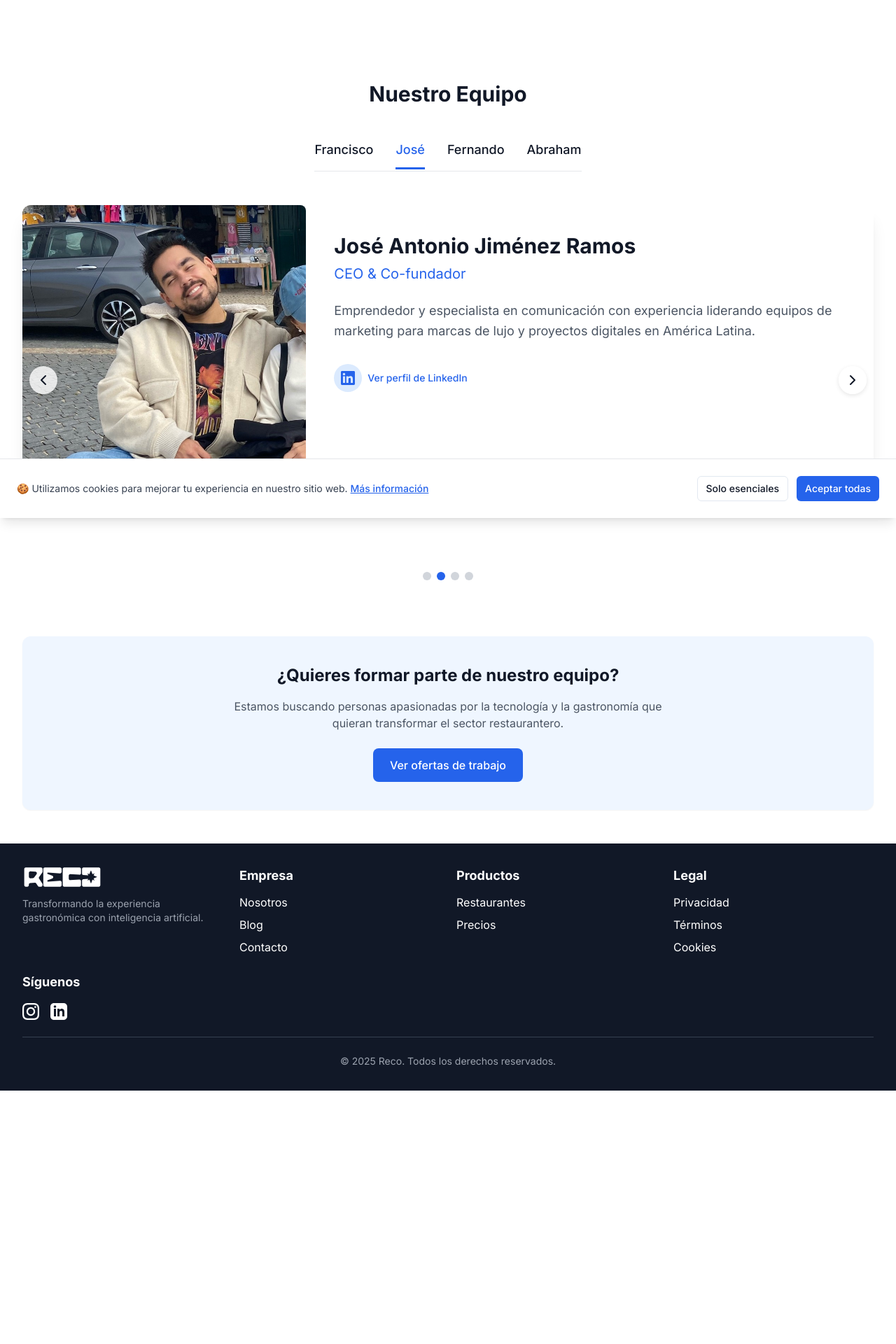
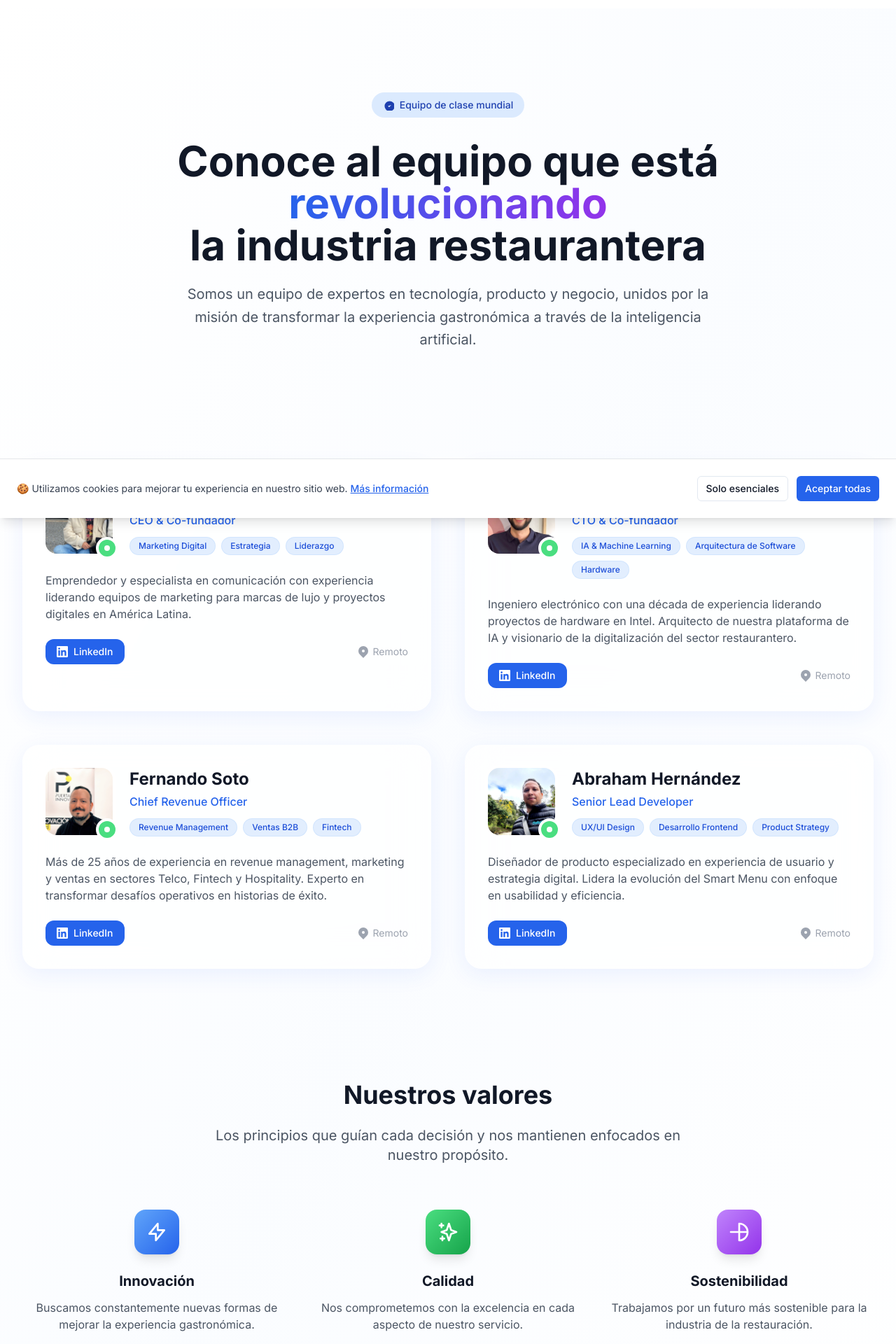
Before and after one commit to chico10117/reco_landing2, a SvelteKit app: page /nosotros in a window 1280 px wide. Shown: the part 60-1980 px from the top of the page at 70% size. Before the commit the page ends 1618 px from the top, so only its background shows below. Built offline with nearby package versions, Linux system fonts and the light colour scheme.

Commit message:
Redesigned the nosotros page

```diff
--- a/src/routes/nosotros/+page.svelte
+++ b/src/routes/nosotros/+page.svelte
@@ -1,311 +1,287 @@
 <script lang="ts">
+  import { onMount } from 'svelte';
+
   // Miembros del equipo
   const equipo = [
+    {
+      nombre: 'José Antonio Jiménez Ramos',
+      cargo: 'CEO & Co-fundador',
+      foto: '/img/team/jose.jpeg',
+      bio: 'Emprendedor y especialista en comunicación con experiencia liderando equipos de marketing para marcas de lujo y proyectos digitales en América Latina.',
+      linkedin: 'https://www.linkedin.com/in/joseantoniojimenezramos/',
+      skills: ['Marketing Digital', 'Estrategia', 'Liderazgo']
+    },
     {
       nombre: 'Francisco Cordero',
       cargo: 'CTO & Co-fundador',
       foto: '/img/team/francisco.jpeg',
       bio: 'Ingeniero electrónico con una década de experiencia liderando proyectos de hardware en Intel. Arquitecto de nuestra plataforma de IA y visionario de la digitalización del sector restaurantero.',
-      linkedin: 'https://www.linkedin.com/in/francisco-cordero-reco/'
-    },
-    {
-      nombre: 'José Antonio Jiménez Ramos',
-      cargo: 'CEO & Co-fundador',
-      foto: '/img/team/jose.jpeg',
-      bio: 'Emprendedor y especialista en comunicación con experiencia liderando equipos de marketing para marcas de lujo y proyectos digitales en América Latina.',
-      linkedin: 'https://www.linkedin.com/in/joseantoniojimenezramos/'
+      linkedin: 'https://www.linkedin.com/in/francisco-cordero-reco/',
+      skills: ['IA & Machine Learning', 'Arquitectura de Software', 'Hardware']
     },
     {
       nombre: 'Fernando Soto',
       cargo: 'Chief Revenue Officer',
       foto: '/img/team/fernando.jpeg',
       bio: 'Más de 25 años de experiencia en revenue management, marketing y ventas en sectores Telco, Fintech y Hospitality. Experto en transformar desafíos operativos en historias de éxito.',
-      linkedin: 'https://www.linkedin.com/in/fernandosotojaimes/'
+      linkedin: 'https://www.linkedin.com/in/fernandosotojaimes/',
+      skills: ['Revenue Management', 'Ventas B2B', 'Fintech']
     },
     {
       nombre: 'Abraham Hernández',
-      cargo: 'Head de Producto',
+      cargo: 'Senior Lead Developer',
       foto: '/img/team/abraham.jpeg',
       bio: 'Diseñador de producto especializado en experiencia de usuario y estrategia digital. Lidera la evolución del Smart Menu con enfoque en usabilidad y eficiencia.',
-      linkedin: 'https://www.linkedin.com/in/dogcalas/'
+      linkedin: 'https://www.linkedin.com/in/dogcalas/',
+      skills: ['UX/UI Design', 'Desarrollo Frontend', 'Product Strategy']
     }
   ];
 
-  const valores = [
-    {
-      titulo: 'Innovación',
-      descripcion: 'Buscamos constantemente nuevas formas de mejorar la experiencia gastronómica.',
-      icono: '🚀'
-    },
-    {
-      titulo: 'Calidad',
-      descripcion: 'Nos comprometemos con la excelencia en cada aspecto de nuestro servicio.',
-      icono: '⭐'
-    },
-    {
-      titulo: 'Sostenibilidad',
-      descripcion: 'Trabajamos por un futuro más sostenible para la industria de la restauración.',
-      icono: '🌱'
-    }
-  ];
+  let mounted = false;
 
-  // Carousel controls
-  // @ts-ignore - Svelte 5 runes
-  let activeMember = $state(0);
-  // @ts-ignore - Svelte 5 runes
-  let isHovering = $state(false);
-  let interval: ReturnType<typeof setInterval> | null = null;
-
-  // Avanza al siguiente miembro cada 4 segundos
-  function startCarousel(): void {
-    interval = setInterval(() => {
-      if (!isHovering) {
-        activeMember = (activeMember + 1) % equipo.length;
-      }
-    }, 4000);
-  }
-
-  function pauseCarousel(): void {
-    isHovering = true;
-  }
-
-  function resumeCarousel(): void {
-    isHovering = false;
-  }
-
-  function selectMember(index: number): void {
-    activeMember = index;
-    // Reset timer when manually changing
-    if (interval) {
-      clearInterval(interval);
-      startCarousel();
-    }
-  }
-
-  // Lifecycle
-  if (typeof window !== 'undefined') {
-    // Solo ejecutar en el cliente, no en SSR
-    setTimeout(() => {
-      startCarousel();
-
-      // Limpiar al desmontar
-      window.addEventListener('beforeunload', () => {
-        if (interval) clearInterval(interval);
+  onMount(() => {
+    mounted = true;
   });
-    }, 100);
-  }
 </script>
 
-<style>
-  .team-tab {
-    position: relative;
-    cursor: pointer;
-    transition: all 0.3s ease;
-  }
-
-  .team-tab:after {
-    content: '';
-    position: absolute;
-    bottom: -6px;
-    left: 0;
-    width: 0;
-    height: 3px;
-    background-color: #2563eb;
-    transition: width 0.3s ease;
-  }
-
-  .team-tab.active {
-    color: #2563eb;
-  }
-
-  .team-tab.active:after {
-    width: 100%;
-  }
-
-  .member-card {
-    opacity: 0;
-    transform: translateY(20px);
-    transition: opacity 0.5s ease, transform 0.5s ease;
-    position: absolute;
-    width: 100%;
-    pointer-events: none;
-  }
-
-  .member-card.active {
-    opacity: 1;
-    transform: translateY(0);
-    position: relative;
-    pointer-events: auto;
-  }
-
-  .team-photo {
-    transition: transform 0.3s ease;
-    border-radius: 8px;
-  }
-
-  .team-photo:hover {
-    transform: scale(1.02);
-  }
-
-  .carousel-control {
-    position: absolute;
-    top: 50%;
-    transform: translateY(-50%);
-    background-color: rgba(255, 255, 255, 0.8);
-    width: 40px;
-    height: 40px;
-    border-radius: 50%;
-    display: flex;
-    align-items: center;
-    justify-content: center;
-    cursor: pointer;
-    z-index: 10;
-    box-shadow: 0 2px 6px rgba(0, 0, 0, 0.1);
-    transition: background-color 0.3s ease;
-  }
-
-  .carousel-control:hover {
-    background-color: rgba(255, 255, 255, 0.95);
-  }
-
-  .carousel-control.prev {
-    left: 10px;
-  }
-
-  .carousel-control.next {
-    right: 10px;
-  }
-
-  @media (max-width: 768px) {
-    .carousel-control {
-      width: 30px;
-      height: 30px;
-    }
-  }
-</style>
-
 <svelte:head>
-  <title>Nosotros | Reco</title>
-  <meta name="description" content="Conoce al equipo detrás de Reco." />
+  <title>Nosotros | Reco - Conoce al equipo detrás de la revolución digital de restaurantes</title>
+  <meta name="description" content="Conoce al equipo de expertos detrás de Reco. Líderes en IA, desarrollo de producto y estrategia digital transformando la industria restaurantera." />
 </svelte:head>
 
-<div class="max-w-7xl mx-auto px-4 sm:px-6 lg:px-8 py-12 mt-16">
-  <!-- Sección de Historia y Valores eliminadas -->
+<!-- Animated background elements -->
+<div class="fixed inset-0 -z-10 overflow-hidden">
+  <div class="absolute top-1/4 left-1/4 w-96 h-96 bg-blue-200 rounded-full mix-blend-multiply filter blur-3xl opacity-20 animate-pulse"></div>
+  <div class="absolute top-3/4 right-1/4 w-96 h-96 bg-purple-200 rounded-full mix-blend-multiply filter blur-3xl opacity-20 animate-pulse" style="animation-delay: 2s;"></div>
+  <div class="absolute top-1/2 left-3/4 w-96 h-96 bg-green-200 rounded-full mix-blend-multiply filter blur-3xl opacity-20 animate-pulse" style="animation-delay: 4s;"></div>
+</div>
 
-  <!-- Sección del Equipo -->
-  <div class="mb-20">
-    <h2 class="text-3xl font-bold text-gray-900 mb-12 text-center">Nuestro Equipo</h2>
+<div class="min-h-screen bg-gradient-to-br from-white via-blue-50/30 to-white">
+  <!-- Hero Section -->
+  <section class="relative pt-32 pb-20">
+    <div class="max-w-7xl mx-auto px-4 sm:px-6 lg:px-8">
+      <div class="text-center">
+        <div class="inline-flex items-center px-4 py-2 rounded-full bg-blue-100 text-blue-800 text-sm font-medium mb-8 backdrop-blur-sm">
+          <svg class="w-4 h-4 mr-2" fill="currentColor" viewBox="0 0 20 20">
+            <path d="M9 12l2 2 4-4m6 2a9 9 0 11-18 0 9 9 0 0118 0z"/>
+          </svg>
+          Equipo de clase mundial
+        </div>
 
-    <!-- Team Navigation Tabs -->
-    <div class="flex justify-center mb-12">
-      <div class="flex space-x-8 border-b border-gray-200 pb-2">
+        <h1 class="text-4xl md:text-5xl lg:text-6xl font-bold text-gray-900 mb-6">
+          Conoce al equipo que está
+          <span class="bg-gradient-to-r from-blue-600 to-purple-600 bg-clip-text text-transparent">
+            revolucionando
+          </span>
+          <br />la industria restaurantera
+        </h1>
+
+        <p class="text-xl text-gray-600 max-w-3xl mx-auto leading-relaxed">
+          Somos un equipo de expertos en tecnología, producto y negocio, unidos por la misión de
+          transformar la experiencia gastronómica a través de la inteligencia artificial.
+        </p>
+      </div>
+    </div>
+  </section>
+
+  <!-- Team Section -->
+  <section class="py-20">
+    <div class="max-w-7xl mx-auto px-4 sm:px-6 lg:px-8">
+      <div class="grid md:grid-cols-2 gap-8 lg:gap-12">
         {#each equipo as miembro, i}
-          <button
-            class="team-tab text-lg font-medium pb-2 {i === activeMember ? 'active' : ''}"
-            onclick={() => selectMember(i)}
+          <div
+            class="team-card group relative bg-white/70 backdrop-blur-xl rounded-3xl p-8 border border-white/20 shadow-[0_8px_32px_0_rgba(33,93,255,0.08)] hover:shadow-[0_20px_60px_0_rgba(33,93,255,0.15)] transition-all duration-500 ease-out"
+            class:animate-in={mounted}
+            style="animation-delay: {i * 200}ms"
           >
-            {miembro.nombre.split(' ')[0]}
-          </button>
+            <!-- Glassmorphism overlay -->
+            <div class="absolute inset-0 bg-gradient-to-br from-white/40 to-white/10 rounded-3xl opacity-0 group-hover:opacity-100 transition-opacity duration-300"></div>
+
+            <div class="relative z-10">
+              <!-- Photo and basic info -->
+              <div class="flex items-start space-x-6 mb-6">
+                <div class="relative">
+                  <div class="w-20 h-20 md:w-24 md:h-24 rounded-2xl overflow-hidden ring-4 ring-white/50 group-hover:ring-blue-200/50 transition-all duration-300">
+                    <img
+                      src={miembro.foto}
+                      alt={miembro.nombre}
+                      class="w-full h-full object-cover transform group-hover:scale-110 transition-transform duration-500"
+                    />
+                  </div>
+                  <div class="absolute -bottom-2 -right-2 w-8 h-8 bg-green-400 rounded-full border-4 border-white flex items-center justify-center">
+                    <div class="w-2 h-2 bg-white rounded-full animate-pulse"></div>
+                  </div>
+                </div>
+
+                <div class="flex-1 min-w-0">
+                  <h3 class="text-xl md:text-2xl font-bold text-gray-900 mb-1 group-hover:text-blue-600 transition-colors duration-300">
+                    {miembro.nombre}
+                  </h3>
+                  <p class="text-blue-600 font-medium mb-3">
+                    {miembro.cargo}
+                  </p>
+
+                  <!-- Skills tags -->
+                  <div class="flex flex-wrap gap-2">
+                    {#each miembro.skills as skill}
+                      <span class="px-3 py-1 text-xs font-medium bg-blue-100/80 text-blue-700 rounded-full border border-blue-200/50 backdrop-blur-sm">
+                        {skill}
+                      </span>
                     {/each}
                   </div>
                 </div>
-
-    <!-- Team Member Cards Carousel -->
-    <div
-      class="relative min-h-[500px]"
-      role="region"
-      aria-label="Carrusel de miembros del equipo"
-      onmouseenter={pauseCarousel}
-      onmouseleave={resumeCarousel}
-      ontouchstart={pauseCarousel}
-      ontouchend={resumeCarousel}
-    >
-      <!-- Carousel Controls -->
-      <button
-        class="carousel-control prev"
-        onclick={() => selectMember((activeMember - 1 + equipo.length) % equipo.length)}
-        aria-label="Miembro anterior"
-      >
-        <svg xmlns="http://www.w3.org/2000/svg" viewBox="0 0 24 24" fill="none" stroke="currentColor" stroke-width="2" stroke-linecap="round" stroke-linejoin="round" class="w-6 h-6">
-          <path d="M15 18l-6-6 6-6"></path>
-        </svg>
-      </button>
-
-      <button
-        class="carousel-control next"
-        onclick={() => selectMember((activeMember + 1) % equipo.length)}
-        aria-label="Siguiente miembro"
-      >
-        <svg xmlns="http://www.w3.org/2000/svg" viewBox="0 0 24 24" fill="none" stroke="currentColor" stroke-width="2" stroke-linecap="round" stroke-linejoin="round" class="w-6 h-6">
-          <path d="M9 18l6-6-6-6"></path>
-        </svg>
-      </button>
-
-      {#each equipo as miembro, i}
-        <div class="member-card {i === activeMember ? 'active' : ''}" data-index={i}>
-          <div class="bg-white rounded-xl shadow-xl overflow-hidden">
-            <div class="md:flex">
-              <div class="md:w-1/3">
-                <div class="h-80 md:h-full overflow-hidden">
-                  <img
-                    src={miembro.foto}
-                    alt={miembro.nombre}
-                    class="team-photo w-full h-full object-cover object-center"
-                  />
-                </div>
-              </div>
-              <div class="md:w-2/3 p-8 md:p-10">
-                <div class="mb-6">
-                  <h3 class="text-3xl font-bold text-gray-900 mb-2">{miembro.nombre}</h3>
-                  <p class="text-blue-600 text-xl mb-6">{miembro.cargo}</p>
-                  <p class="text-gray-600 text-lg leading-relaxed">{miembro.bio}</p>
               </div>
 
-                {#if miembro.linkedin}
-                <div class="mt-8">
+              <!-- Bio -->
+              <p class="text-gray-600 leading-relaxed mb-6 text-sm md:text-base">
+                {miembro.bio}
+              </p>
+
+              <!-- LinkedIn -->
+              <div class="flex justify-between items-center">
                 <a
                   href={miembro.linkedin}
                   target="_blank"
                   rel="noopener noreferrer"
-                    class="inline-flex items-center space-x-2 text-blue-600 hover:text-blue-800 transition-colors"
+                  class="inline-flex items-center space-x-2 px-4 py-2 bg-blue-600 hover:bg-blue-700 text-white rounded-xl font-medium text-sm transition-all duration-200 transform hover:scale-105 focus:ring-2 focus:ring-blue-300 focus:ring-offset-2"
                   aria-label={`Ver perfil de LinkedIn de ${miembro.nombre}`}
                 >
-                    <div class="w-10 h-10 bg-blue-100 rounded-full flex items-center justify-center hover:bg-blue-200 transition-colors">
-                      <svg xmlns="http://www.w3.org/2000/svg" class="h-5 w-5" fill="currentColor" viewBox="0 0 24 24">
+                  <svg class="w-4 h-4" fill="currentColor" viewBox="0 0 24 24">
                     <path d="M20.447 20.452h-3.554v-5.569c0-1.328-.027-3.037-1.852-3.037-1.853 0-2.136 1.445-2.136 2.939v5.667H9.351V9h3.414v1.561h.046c.477-.9 1.637-1.85 3.37-1.85 3.601 0 4.267 2.37 4.267 5.455v6.286zM5.337 7.433c-1.144 0-2.063-.926-2.063-2.065 0-1.138.92-2.063 2.063-2.063 1.14 0 2.064.925 2.064 2.063 0 1.139-.925 2.065-2.064 2.065zm1.782 13.019H3.555V9h3.564v11.452zM22.225 0H1.771C.792 0 0 .774 0 1.729v20.542C0 23.227.792 24 1.771 24h20.451C23.2 24 24 23.227 24 22.271V1.729C24 .774 23.2 0 22.222 0h.003z"/>
                   </svg>
-                    </div>
-                    <span class="text-sm font-medium">Ver perfil de LinkedIn</span>
+                  <span>LinkedIn</span>
                 </a>
-                </div>
-                {/if}
+
+                <div class="flex items-center text-gray-400">
+                  <svg class="w-5 h-5 mr-1" fill="currentColor" viewBox="0 0 20 20">
+                    <path fill-rule="evenodd" d="M5.05 4.05a7 7 0 119.9 9.9L10 18.9l-4.95-4.95a7 7 0 010-9.9zM10 11a2 2 0 100-4 2 2 0 000 4z" clip-rule="evenodd"/>
+                  </svg>
+                  <span class="text-sm">Remoto</span>
                 </div>
               </div>
             </div>
           </div>
         {/each}
       </div>
+    </div>
+  </section>
 
-    <!-- Mobile Navigation Dots -->
-    <div class="flex justify-center mt-6">
-      {#each equipo as _, i}
-        <button
-          class="mx-1 w-3 h-3 rounded-full {i === activeMember ? 'bg-blue-600' : 'bg-gray-300'}"
-          aria-label={`Ver ${equipo[i].nombre}`}
-          onclick={() => selectMember(i)}
-        ></button>
-      {/each}
+  <!-- Values Section -->
+  <section class="py-20">
+    <div class="max-w-7xl mx-auto px-4 sm:px-6 lg:px-8">
+      <div class="text-center mb-16">
+        <h2 class="text-3xl md:text-4xl font-bold text-gray-900 mb-6">
+          Nuestros valores
+        </h2>
+        <p class="text-xl text-gray-600 max-w-2xl mx-auto">
+          Los principios que guían cada decisión y nos mantienen enfocados en nuestro propósito.
+        </p>
+      </div>
+
+      <div class="grid md:grid-cols-3 gap-8">
+        <div class="text-center group">
+          <div class="w-16 h-16 bg-gradient-to-br from-blue-400 to-blue-600 rounded-2xl mx-auto mb-6 flex items-center justify-center transform group-hover:scale-110 transition-transform duration-300 shadow-lg">
+            <svg class="w-8 h-8 text-white" fill="none" stroke="currentColor" viewBox="0 0 24 24">
+              <path stroke-linecap="round" stroke-linejoin="round" stroke-width="2" d="M13 10V3L4 14h7v7l9-11h-7z"/>
+            </svg>
+          </div>
+          <h3 class="text-xl font-bold text-gray-900 mb-3">Innovación</h3>
+          <p class="text-gray-600">Buscamos constantemente nuevas formas de mejorar la experiencia gastronómica.</p>
+        </div>
+
+        <div class="text-center group">
+          <div class="w-16 h-16 bg-gradient-to-br from-green-400 to-green-600 rounded-2xl mx-auto mb-6 flex items-center justify-center transform group-hover:scale-110 transition-transform duration-300 shadow-lg">
+            <svg class="w-8 h-8 text-white" fill="none" stroke="currentColor" viewBox="0 0 24 24">
+              <path stroke-linecap="round" stroke-linejoin="round" stroke-width="2" d="M5 3v4M3 5h4M6 17v4m-2-2h4m5-16l2.286 6.857L21 12l-5.714 2.143L13 21l-2.286-6.857L5 12l5.714-2.143L13 3z"/>
+            </svg>
+          </div>
+          <h3 class="text-xl font-bold text-gray-900 mb-3">Calidad</h3>
+          <p class="text-gray-600">Nos comprometemos con la excelencia en cada aspecto de nuestro servicio.</p>
+        </div>
+
+        <div class="text-center group">
+          <div class="w-16 h-16 bg-gradient-to-br from-purple-400 to-purple-600 rounded-2xl mx-auto mb-6 flex items-center justify-center transform group-hover:scale-110 transition-transform duration-300 shadow-lg">
+            <svg class="w-8 h-8 text-white" fill="none" stroke="currentColor" viewBox="0 0 24 24">
+              <path stroke-linecap="round" stroke-linejoin="round" stroke-width="2" d="M21 12a9 9 0 01-9 9m9-9a9 9 0 00-9-9m9 9H3m9 9v-9m0-9v9"/>
+            </svg>
+          </div>
+          <h3 class="text-xl font-bold text-gray-900 mb-3">Sostenibilidad</h3>
+          <p class="text-gray-600">Trabajamos por un futuro más sostenible para la industria de la restauración.</p>
         </div>
       </div>
+    </div>
+  </section>
 
-  <!-- Sección de CTA -->
-  <div class="mt-16 text-center bg-blue-50 p-10 rounded-xl shadow-sm">
-    <h3 class="text-2xl font-bold text-gray-900 mb-4">¿Quieres formar parte de nuestro equipo?</h3>
-    <p class="text-gray-600 mb-6 max-w-2xl mx-auto">
+  <!-- CTA Section -->
+  <section class="py-20">
+    <div class="max-w-4xl mx-auto px-4 sm:px-6 lg:px-8">
+      <div class="relative bg-gradient-to-br from-blue-600 to-purple-600 rounded-3xl p-8 md:p-12 text-center overflow-hidden">
+        <!-- Background pattern -->
+        <div class="absolute inset-0 bg-white/10 backdrop-blur-sm"></div>
+        <div class="absolute top-0 left-0 w-40 h-40 bg-white/20 rounded-full -translate-x-20 -translate-y-20"></div>
+        <div class="absolute bottom-0 right-0 w-60 h-60 bg-white/10 rounded-full translate-x-20 translate-y-20"></div>
+
+        <div class="relative z-10">
+          <h3 class="text-2xl md:text-3xl font-bold text-white mb-4">
+            ¿Quieres formar parte de nuestro equipo?
+          </h3>
+          <p class="text-blue-100 mb-8 text-lg max-w-2xl mx-auto">
             Estamos buscando personas apasionadas por la tecnología y la gastronomía que quieran transformar el sector restaurantero.
           </p>
-    <a href="https://calendly.com/fernando-lqrb/15min" target="_blank" rel="noopener noreferrer" class="inline-block bg-blue-600 text-white font-medium px-6 py-3 rounded-lg hover:bg-blue-700 transition-colors">
+          <a
+            href="https://calendly.com/fernando-lqrb/15min"
+            target="_blank"
+            rel="noopener noreferrer"
+            class="inline-flex items-center px-8 py-4 bg-white text-blue-600 font-bold rounded-2xl hover:bg-blue-50 transition-all duration-200 transform hover:scale-105 focus:ring-4 focus:ring-white/50 shadow-xl"
+          >
+            <svg class="w-5 h-5 mr-2" fill="none" stroke="currentColor" viewBox="0 0 24 24">
+              <path stroke-linecap="round" stroke-linejoin="round" stroke-width="2" d="M21 13.255A23.931 23.931 0 0112 15c-3.183 0-6.22-.62-9-1.745M16 6V4a2 2 0 00-2-2h-4a2 2 0 00-2 2v2m8 6V9a2 2 0 00-2-2H8a2 2 0 00-2 2v3m8 0a9 9 0 11-18 0 9 9 0 0118 0z"/>
+            </svg>
             Ver ofertas de trabajo
           </a>
         </div>
       </div>
+    </div>
+  </section>
+</div>
+
+<style>
+  @keyframes animate-in {
+    0% {
+      opacity: 0;
+      transform: translateY(30px);
+    }
+    100% {
+      opacity: 1;
+      transform: translateY(0);
+    }
+  }
+
+  .animate-in {
+    animation: animate-in 0.6s ease-out forwards;
+  }
+
+  .team-card {
+    opacity: 0;
+  }
+
+  .team-card.animate-in {
+    opacity: 1;
+  }
+
+  .team-card:hover {
+    transform: translateY(-8px) scale(1.02);
+  }
+
+  .team-card::before {
+    content: '';
+    position: absolute;
+    inset: 0;
+    border-radius: 1.5rem;
+    padding: 1px;
+    background: linear-gradient(135deg, rgba(255,255,255,0.2), rgba(255,255,255,0.05));
+    mask: linear-gradient(#fff 0 0) content-box, linear-gradient(#fff 0 0);
+    mask-composite: exclude;
+    pointer-events: none;
+  }
+</style>
```
Lines whose indentation alone changed are shown as unchanged.
